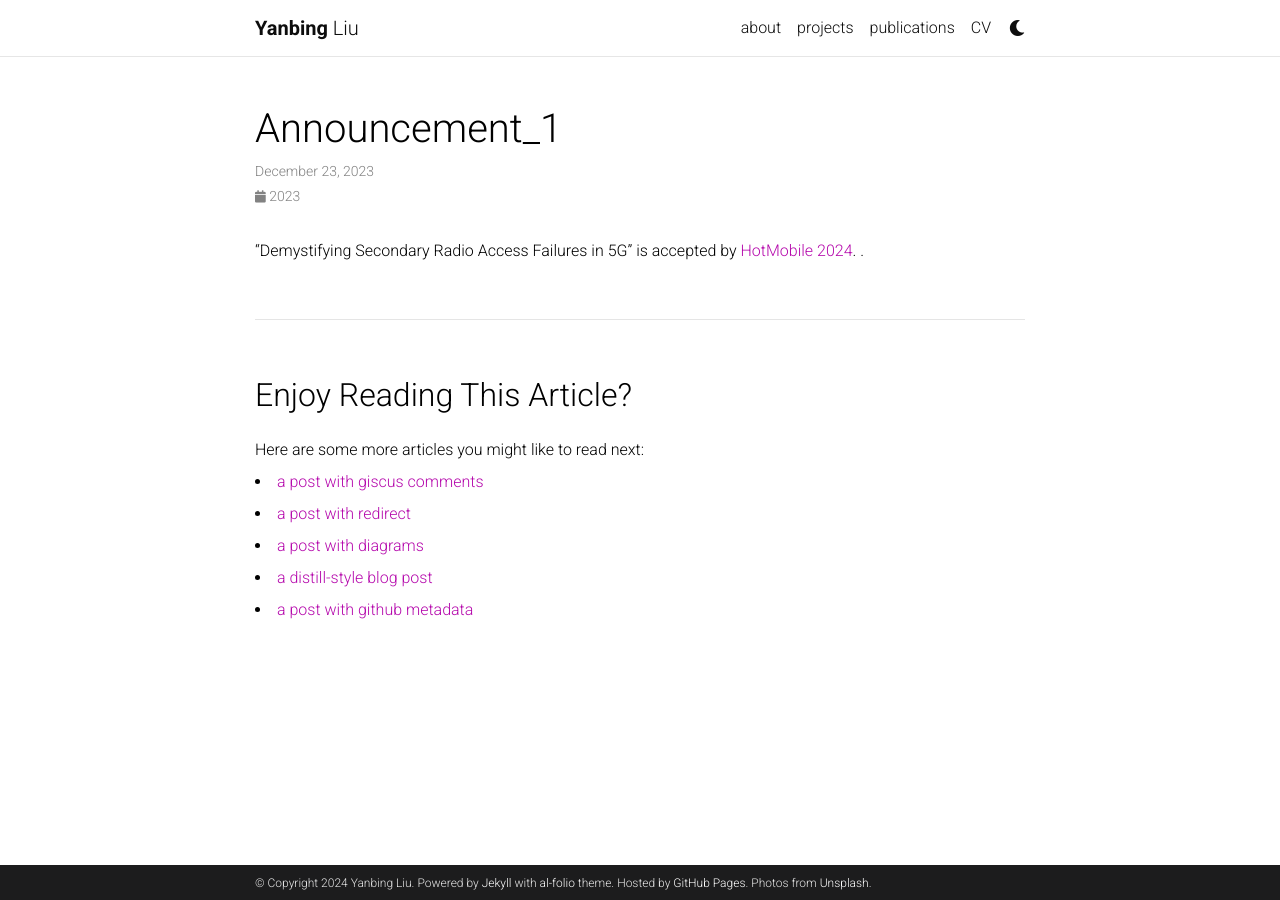
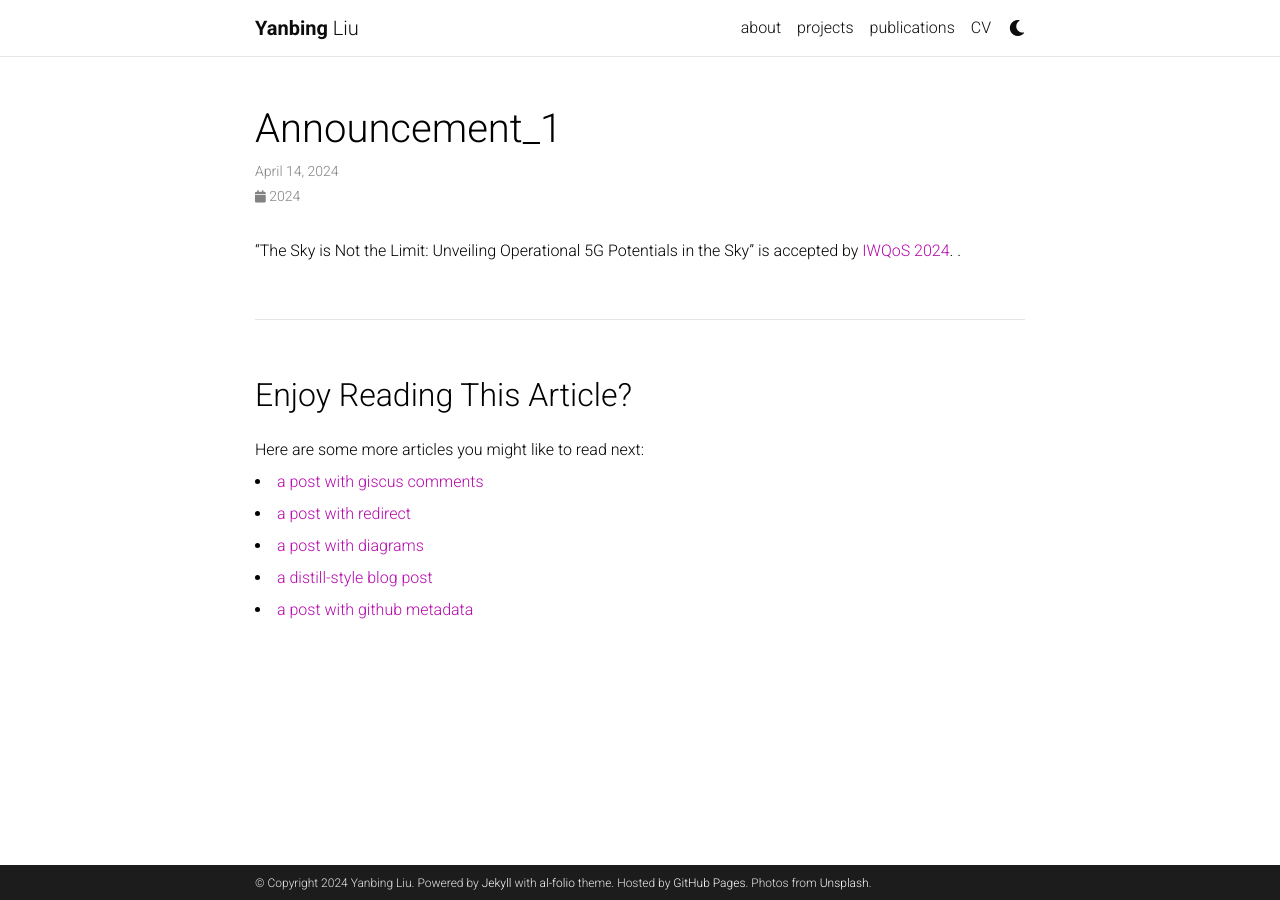
Before and after one commit to YanbingLiu1997/YanbingLiu1997.github.io, a Jekyll site: the page built from _news/announcement_1.md, in a window 1280 px wide. Built offline with Jekyll 4.4.1, drawn with Linux system fonts in a browser that asks for light colours; comment, search, counter and statistics services are not loaded; a style sheet for code colours, icons or effects is not loaded.

Commit message:
update pub

```diff
--- a/_news/announcement_1.md
+++ b/_news/announcement_1.md
@@ -1,8 +1,8 @@
 ---
 layout: post
-date: 2023-12-23 00:00:00-0100
+date: 2024-04-14 00:00:00-0100
 inline: true
 ---
 
-"Demystifying Secondary Radio Access Failures in 5G" is accepted by [HotMobile 2024](http://www.hotmobile.org/2024/).
+"The Sky is Not the Limit: Unveiling Operational 5G Potentials in the Sky" is accepted by [IWQoS 2024](https://iwqos2024.ieee-iwqos.org/).
 .
```
Also changed, not shown: _bibliography/papers.bib (+12 -0 lines), _news/announcement_2.md (+3 -2 lines), _news/announcement_3.md (+2 -2 lines), _news/announcement_4.md (+2 -2 lines), _news/announcement_5.md (+2 -2 lines), _news/announcement_6.md (+2 -3 lines), _news/announcement_7.md (added, +8 -0 lines), 1 other file.
